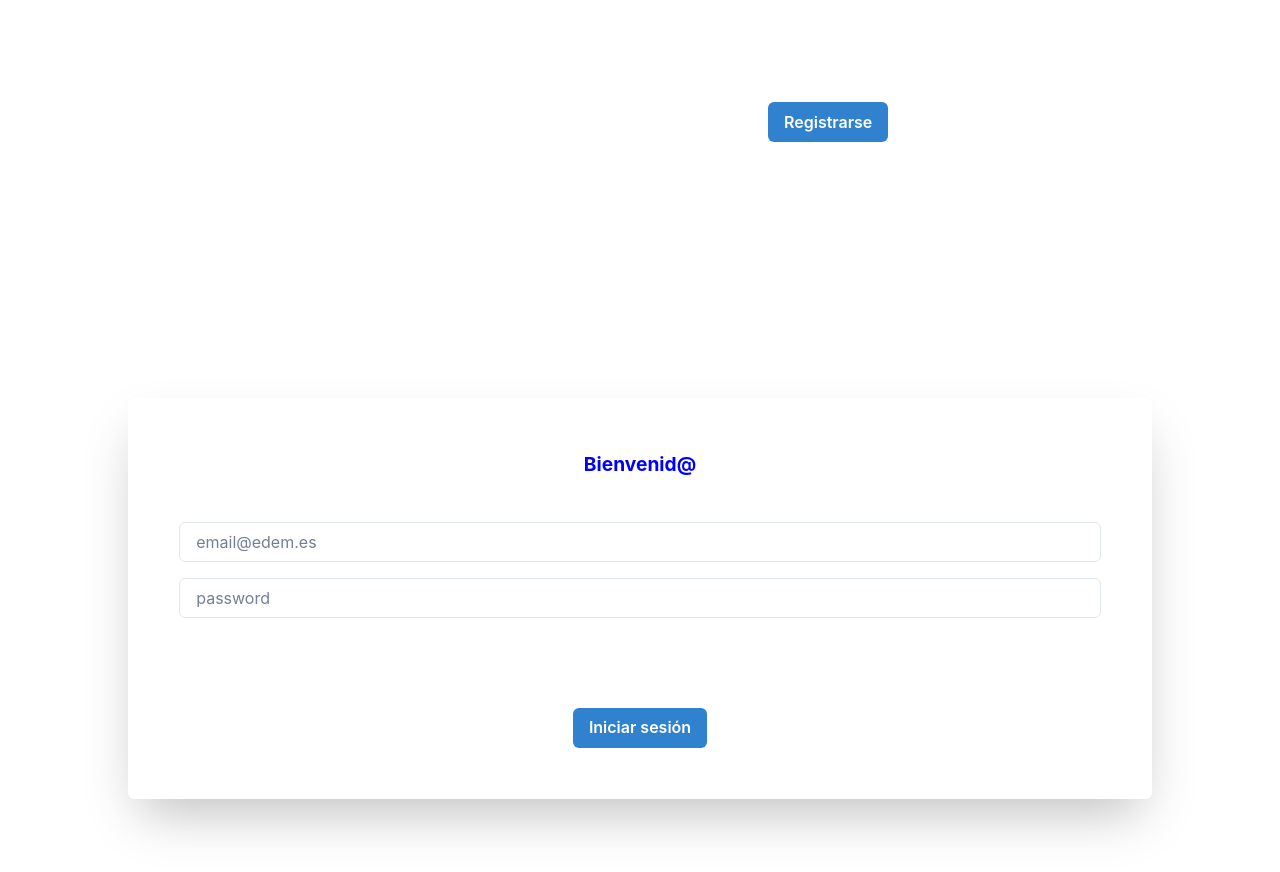
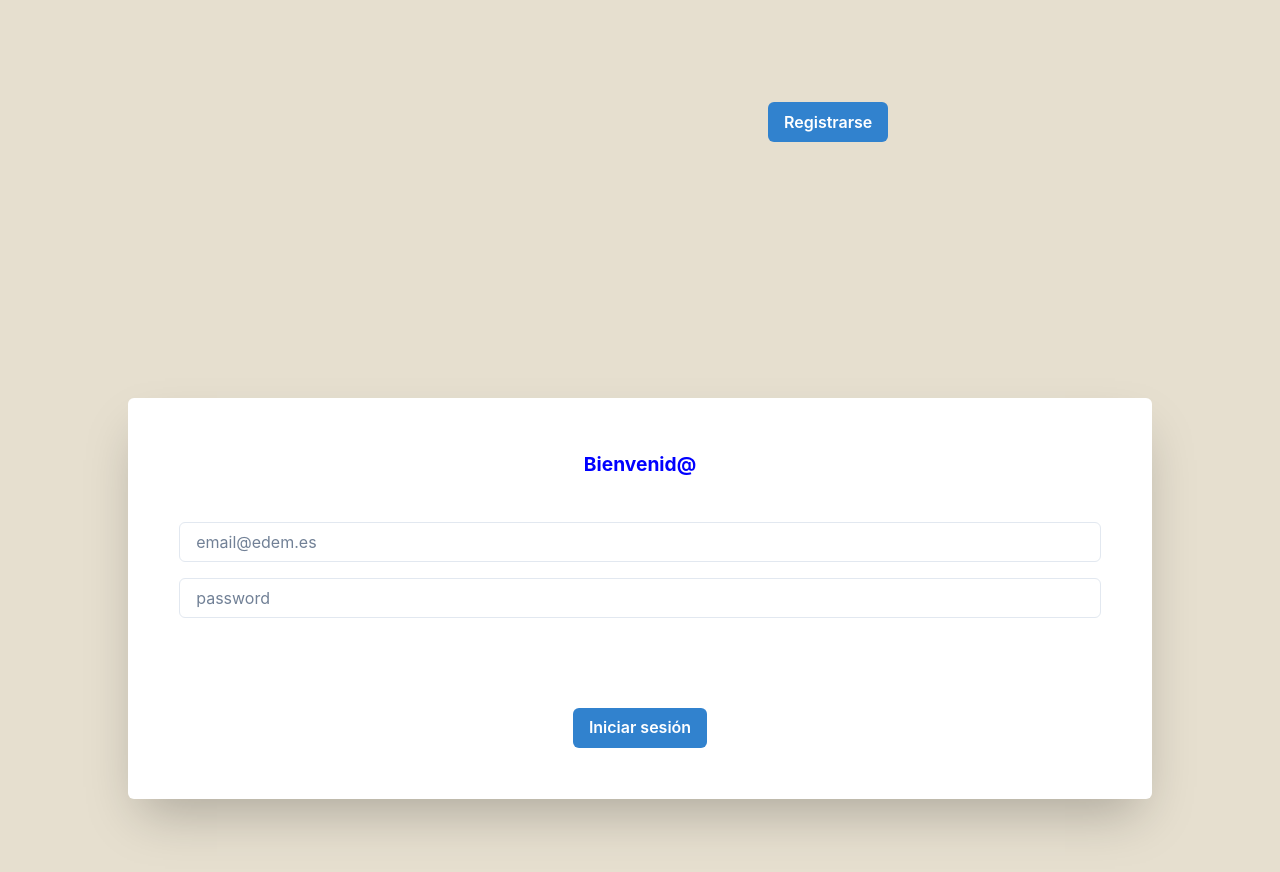
Before and after one commit to saraoriola/poppaFront, a React (Vite) app: page / in a window 1280 px wide. Shown: the top 872 px of the page. Built offline with nearby package versions, Linux system fonts and the light colour scheme; no server answers.

Commit message:
Added style in home still unfinished

```diff
--- a/src/components/Home/Home.jsx
+++ b/src/components/Home/Home.jsx
@@ -2,12 +2,13 @@ import { useSelector } from "react-redux";
 import Logout from "../User/Auth/Logout";
 import Login from "../User/Auth/Login";
 import { Link } from "react-router-dom";
-import { Box, Button } from "@chakra-ui/react";
+import { Box, Button, Grid, Stack } from "@chakra-ui/react";
 import EventCreate from "../Event/CreateEvent/EventCreate";
 
 const Home = () => {
     const user = useSelector((state) => state.auth.user);
     return (
+        <Grid bgColor="#e6dfcf">
             <Box>
                 {!user && (
                     <Link to="register">
@@ -24,6 +25,7 @@ const Home = () => {
                 )}
                 {!user && <Login />}
             </Box>
+        </Grid>
     );
 };
 
--- /dev/null
+++ b/src/components/Home/Home.scss
@@ -0,0 +1,3 @@
+.css-lgj0h8{
+    background-color: #e6dfcf;
+}
--- a/src/components/User/Auth/Login.jsx
+++ b/src/components/User/Auth/Login.jsx
@@ -2,7 +2,7 @@ import React, { useState } from "react";
 import { useDispatch } from "react-redux";
 import { login } from "../../../features/auth/authSlice";
 import { useNavigate } from "react-router-dom";
-import { Button, Card, Input, Text, VStack, useToast } from "@chakra-ui/react";
+import { Button, Card, Input, Text, VStack, useToast, Box } from "@chakra-ui/react";
 
 const Login = () => {
     const [formData, setFormData] = useState({
@@ -47,6 +47,7 @@ const Login = () => {
 
     return (
         <>
+            <Box bgcolor="#e6dfcf">
                 <Card w="80%" p="4%" mt="20%" ml="10%" boxShadow="2xl" bg="" mb="16%">
                     <form onSubmit={onSubmit}>
                         <VStack spacing="4" align="center">
@@ -61,6 +62,7 @@ const Login = () => {
                         </VStack>
                     </form>
                 </Card>
+            </Box>
         </>
     );
 };
```
Lines whose indentation alone changed are shown as unchanged.
